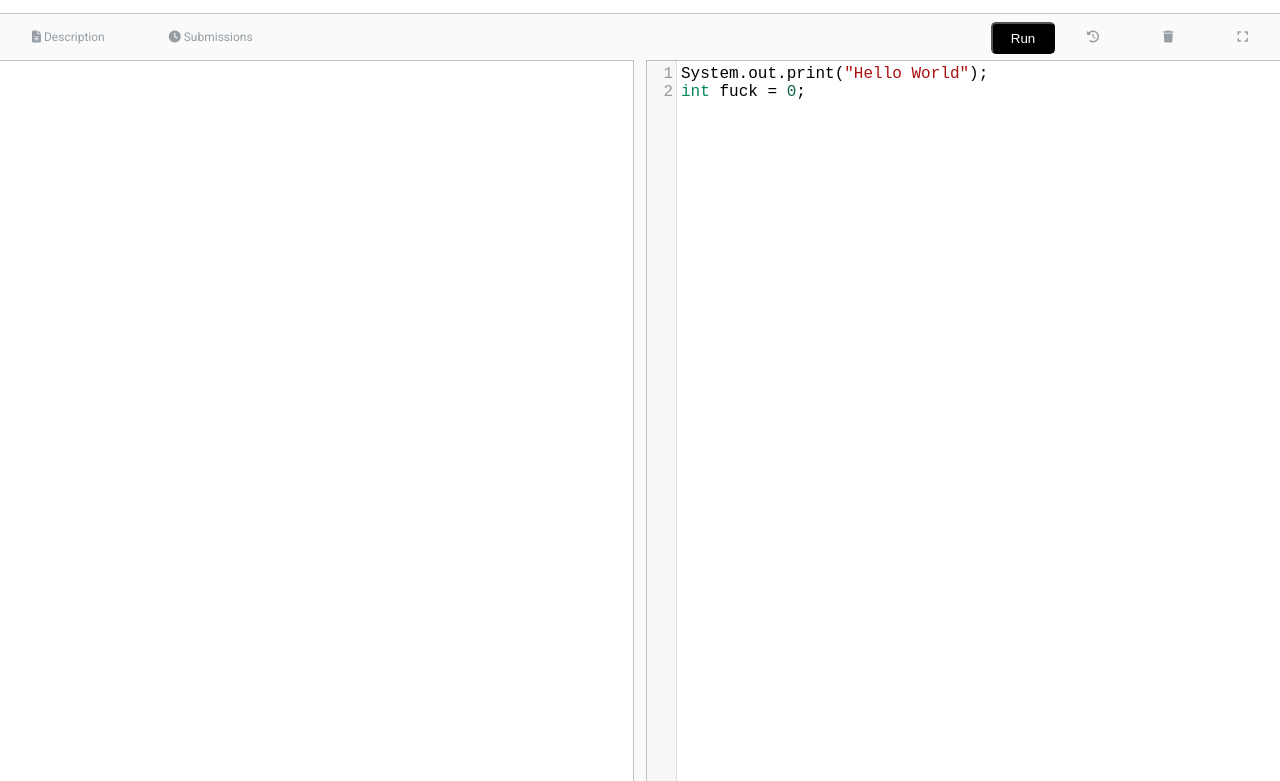
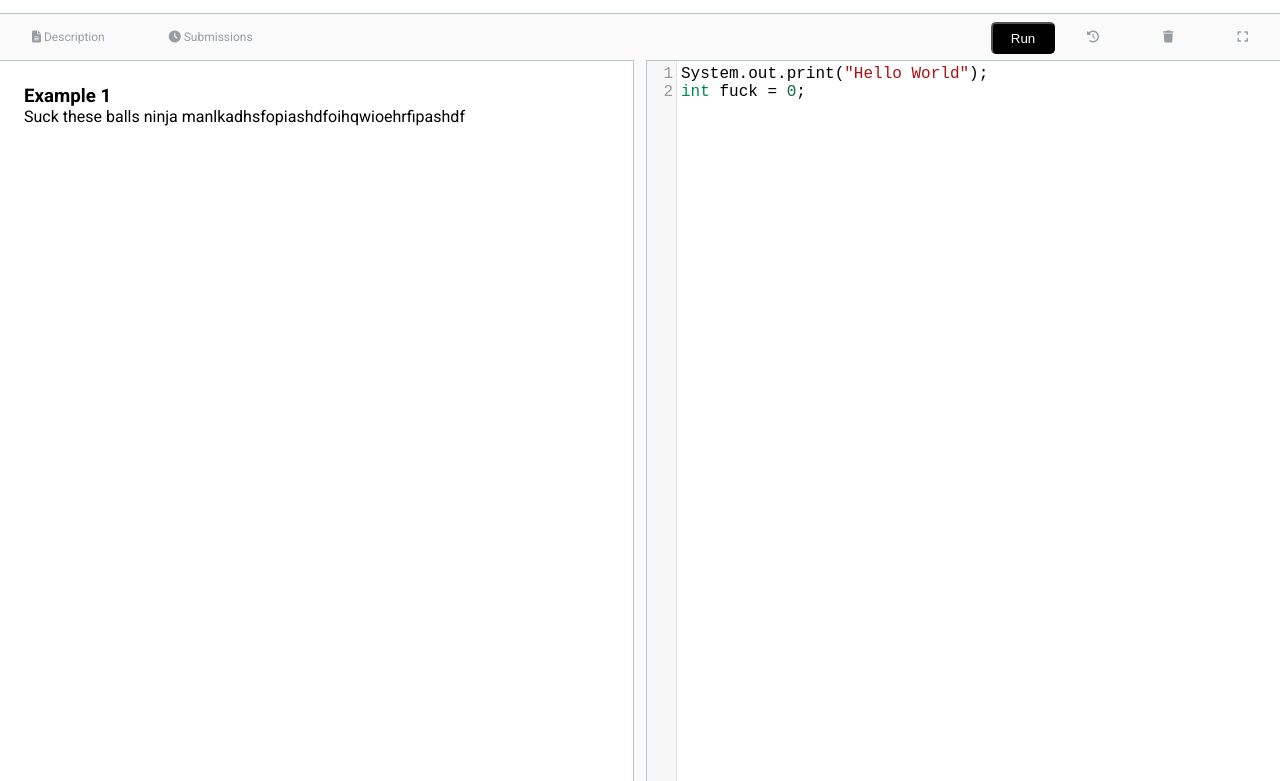
Before and after one commit to DerekZZhu/LongCode, a plain HTML site: page index.html in a window 1280 px wide. Shown: the part 52-833 px from the top of the page. Drawn offline with nearby package versions, Linux system fonts and the light colour scheme.

Commit message:
Started content section

```diff
--- a/index.html
+++ b/index.html
@@ -57,6 +57,8 @@
                     </nav>
 
                     <div id="content">
+                        <h3>Example 1</h3>
+                        <p>Suck these balls ninja manlkadhsfopiashdfoihqwioehrfipashdf</p>
                     </div>
                 </div>
 
@@ -92,8 +94,9 @@
                         <div id="codepane"></div>
                     </div>
                 </div>
+
+
             </div>
-
         </main>
 
         <script type="text/javascript" src="https://cdnjs.cloudflare.com/ajax/libs/codemirror/5.52.2/codemirror.min.js"></script>
--- a/styles/style.css
+++ b/styles/style.css
@@ -54,7 +54,6 @@ body {
 .child {
     flex: 1 1 auto;
     width: 50%;
-    height: 90%;
 }
 
 /* Second Tier Nav Style */
@@ -105,6 +104,11 @@ body {
 #content {
     border-right: 1px solid #b7c4ca;
     height: 90vh;
+    padding: 1.5rem;
+}
+
+#content > * {
+    margin: 0;
 }
 
 #editor {
@@ -120,5 +124,5 @@ body {
     bottom:0;
     left:0;
     right:0;
-    height:100%;
+    height:90vh;
 }
```
